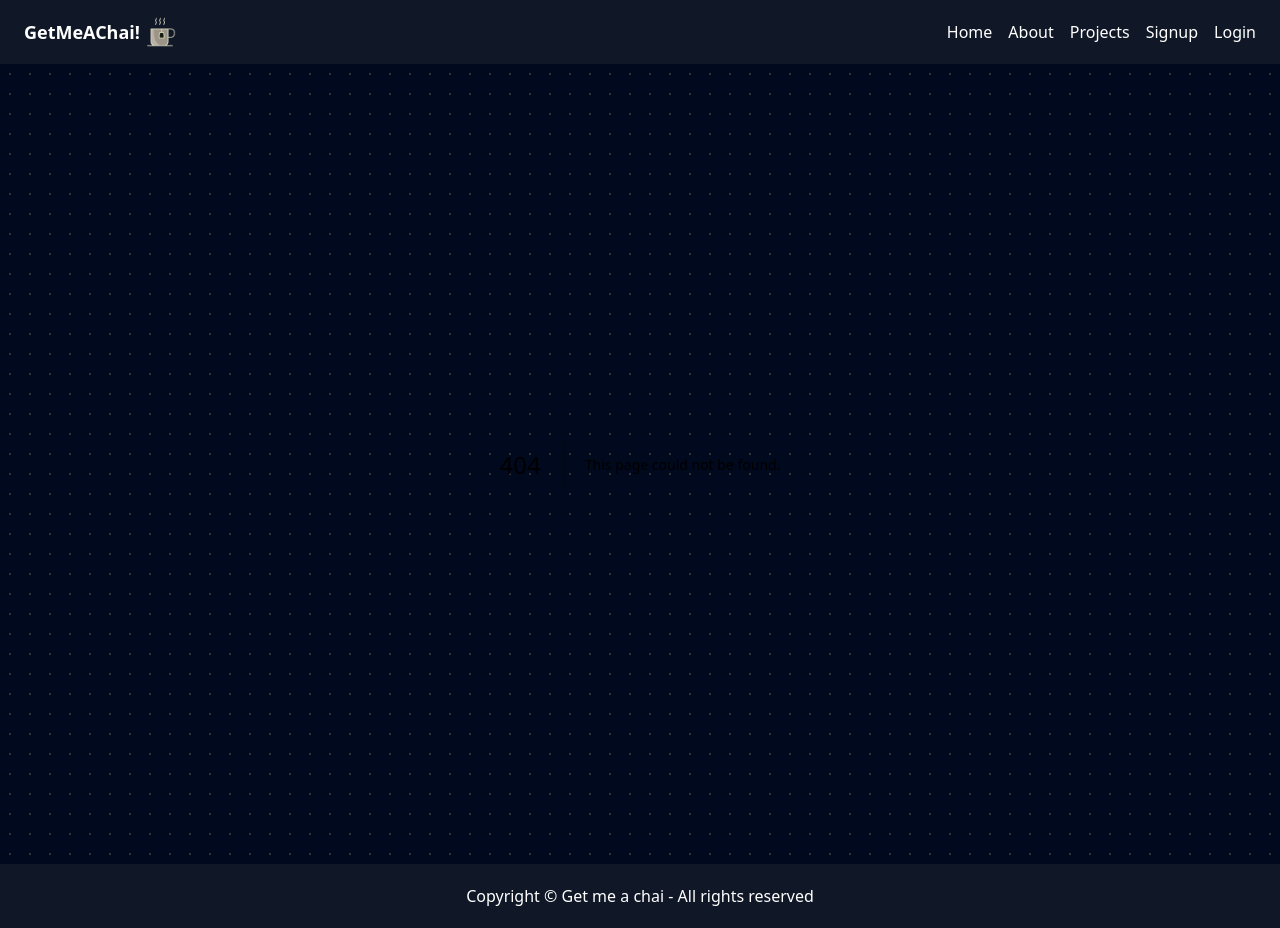
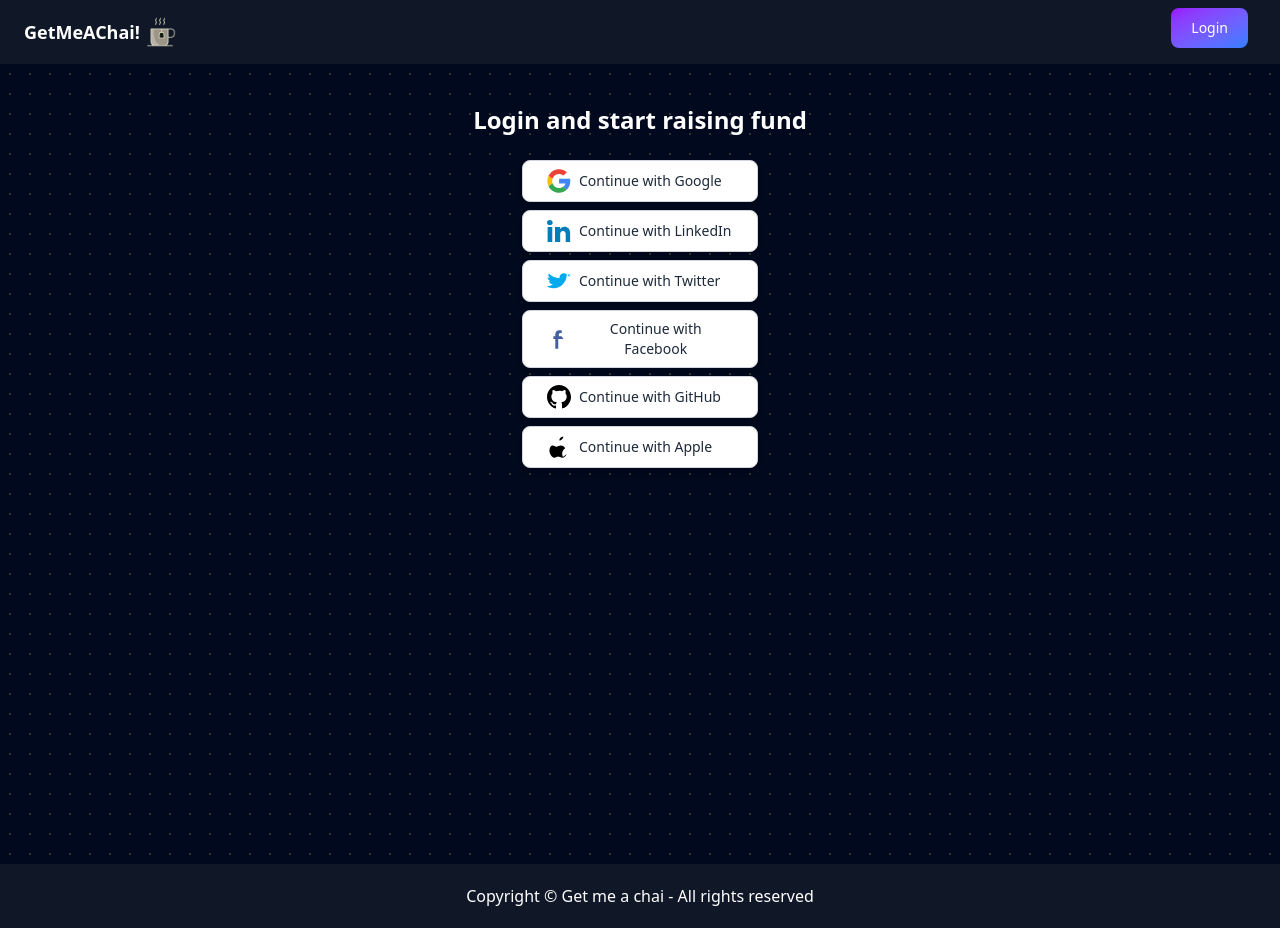
Before and after one commit to muhiu-din/GetMeAChai, a Next.js app in the folder getmeachai/: page /Login in a window 1280 px wide. Before the commit this address had no page. Built offline with nearby package versions, Linux system fonts and the light colour scheme; no server answers.

Commit message:
Authentication
Authentication functionality added in navbar and login page

```diff
--- /dev/null
+++ b/getmeachai/app/Dashboard/page.js
@@ -0,0 +1,9 @@
+import React from 'react'
+
+const Dashboard = () => {
+  return (
+    <div>Dashboard</div>
+  )
+}
+
+export default Dashboard
--- /dev/null
+++ b/getmeachai/app/Login/page.js
@@ -0,0 +1,76 @@
+"use client"
+import React from 'react'
+import { useSession, signIn, signOut } from "next-auth/react"
+
+const Login = () => {
+  return (
+    <div className='text-white r'>
+
+      <div className="flex flex-col items-center gap-2 min-h-screen p-10">
+       <h1 className='font-bold text-2xl container mx-auto text-center pb-4'>Login and start raising fund</h1>
+  {/* Google */}
+  <button
+    className="flex items-center w-59 bg-white border border-gray-300 rounded-lg shadow-md max-w-xs px-6 py-2 text-sm font-medium text-gray-800 hover:bg-gray-200 focus:outline-none focus:ring-2 focus:ring-offset-2 focus:ring-gray-500">
+    <svg className="h-6 w-6 mr-2" xmlns="http://www.w3.org/2000/svg" viewBox="-0.5 0 48 48">
+      <g fill="none">
+        <path fill="#FBBC05" d="M9.8,24c0-1.5,0.3-2.9,0.7-4.4L2.6,13.6C1.1,16.7,0.2,20.3,0.2,24s0.9,7.3,2.4,10.4l7.9-6.1C10.1,26.9,9.8,25.5,9.8,24Z" />
+        <path fill="#EB4335" d="M23.7,10.1c3.3,0,6.3,1.2,8.7,3.1L39.2,6.4C35,2.8,29.7,0.5,23.7,0.5C14.4,0.5,6.4,5.8,2.6,13.6l7.9,6.1C12.4,14.1,17.5,10.1,23.7,10.1Z" />
+        <path fill="#34A853" d="M23.7,37.9c-6.2,0-11.4-4-13.2-9.5l-7.9,6.1c3.8,7.8,11.9,13.1,21.1,13.1c5.7,0,11.2-2.1,15.3-6.4l-7.5-5.8C29.4,37.1,26.7,37.9,23.7,37.9Z" />
+        <path fill="#4285F4" d="M46.1,24c0-1.4-0.2-2.9-0.5-4.3H23.7v9.1h12.6c-0.6,2.9-2.3,5.2-4.8,6.9l7.5,5.8C43.3,37.6,46.1,31.6,46.1,24Z" />
+      </g>
+    </svg>
+    <span>Continue with Google</span>
+  </button>
+
+  {/* LinkedIn */}
+  <button
+    className="flex items-center w-59 bg-white border border-gray-300 rounded-lg shadow-md max-w-xs px-6 py-2 text-sm font-medium text-gray-800 hover:bg-gray-200 focus:outline-none focus:ring-2 focus:ring-offset-2 focus:ring-gray-500">
+    <svg className="h-6 w-6 mr-2" xmlns="http://www.w3.org/2000/svg" viewBox="0 -2 44 44">
+      <path fill="#007EBB" d="M707.2,274.4c-3.2,0-5.2-2.1-5.2-4.7s2.1-4.7,5.2-4.7c3.1,0,5.2,2.1,5.2,4.7S710.4,274.4,707.2,274.4z M703.1,277.8H711.7V305H703.1V277.8z M746,305h-9.7v-14c0-3.7-1.5-6.2-5.1-6.2c-2.5,0-4,1.7-4.7,3.3c-0.2,0.5-0.3,1.3-0.3,2v14.9h-9.6V277.8h9.6v3.9c1.2-1.9,3.2-4.6,7.9-4.6c5.8,0,10.3,3.8,10.3,11.9V305z" transform="translate(-702 -265)" />
+    </svg>
+    <span>Continue with LinkedIn</span>
+  </button>
+
+  {/* Twitter */}
+  <button
+    className="flex items-center w-59 bg-white border border-gray-300 rounded-lg shadow-md max-w-xs px-6 py-2 text-sm font-medium text-gray-800 hover:bg-gray-200 focus:outline-none focus:ring-2 focus:ring-offset-2 focus:ring-gray-500">
+    <svg className="h-6 w-6 mr-2" xmlns="http://www.w3.org/2000/svg" viewBox="0 -4 48 48">
+      <path fill="#00AAEC" d="M48,9.4c-1.8,0.8-3.6,1.3-5.5,1.5c2-1.2,3.6-3.1,4.3-5.3c-1.9,1.1-4,1.9-6.3,2.3c-1.8-2-4.3-3.2-7-3.2c-5.3,0-9.5,4.7-8.3,10C16,14.1,8.5,10.7,3.7,5.2C2,8.1,2.9,11.8,5.7,13.6c-1.6,0-3.1-0.5-4.3-1.3c0,3.9,2.7,7.2,6.3,8c-1.2,0.3-2.6,0.4-3.9,0.1c1.1,3.5,4.3,6,8.1,6c-3.1,2.4-7,3.9-11.3,3.9c-0.7,0-1.4,0-2.1-0.1c4.1,2.6,9,4.1,14.2,4.1c17.1,0,26.7-14.5,26.7-27c0-0.4,0-0.8,0-1.2C45,13.1,46.7,11.3,48,9.4Z" />
+    </svg>
+    <span>Continue with Twitter</span>
+  </button>
+
+  {/* Facebook */}
+  <button
+    className="flex items-center w-59 bg-white border border-gray-300 rounded-lg shadow-md max-w-xs px-6 py-2 text-sm font-medium text-gray-800 hover:bg-gray-200 focus:outline-none focus:ring-2 focus:ring-offset-2 focus:ring-gray-500">
+    <svg className="h-6 w-6 mr-2" viewBox="0 0 48 48" xmlns="http://www.w3.org/2000/svg">
+      <path fill="#4460A0" d="M26.7,24H23v20h-6V24h-4v-5.7h4v-3.5c0-5.6,3.3-8.8,8.4-8.8c2.4,0,4.8,0.4,4.8,0.4v5.2h-2.7c-2.6,0-3.3,1.6-3.3,3.2v3.5h5.6L34,24h-4.7z" />
+    </svg>
+    <span>Continue with Facebook</span>
+  </button>
+
+  {/* GitHub */}
+  <button onClick={() => signIn("github")}
+    className="flex items-center w-59 bg-white border border-gray-300 rounded-lg shadow-md max-w-xs px-6 py-2 text-sm font-medium text-gray-800 hover:bg-gray-200 focus:outline-none focus:ring-2 focus:ring-offset-2 focus:ring-gray-500">
+    <svg className="h-6 w-6 mr-2" viewBox="0 0 24 24" xmlns="http://www.w3.org/2000/svg" fill="#000">
+      <path d="M12 0C5.37 0 0 5.373 0 12c0 5.302 3.438 9.8 8.205 11.387.6.11.82-.258.82-.577v-2.255c-3.338.726-4.033-1.416-4.033-1.416-.546-1.386-1.333-1.754-1.333-1.754-1.09-.745.084-.729.084-.729 1.205.084 1.84 1.24 1.84 1.24 1.07 1.835 2.807 1.305 3.492.998.11-.775.418-1.305.762-1.605-2.665-.305-5.466-1.334-5.466-5.932 0-1.31.47-2.38 1.236-3.22-.123-.303-.535-1.524.117-3.176 0 0 1.008-.322 3.3 1.23a11.5 11.5 0 013.003-.403c1.018.005 2.043.138 3.003.403 2.29-1.552 3.297-1.23 3.297-1.23.653 1.653.241 2.874.118 3.176.77.84 1.235 1.91 1.235 3.22 0 4.61-2.804 5.625-5.475 5.922.43.372.814 1.1.814 2.222v3.293c0 .32.218.694.825.576C20.565 21.796 24 17.298 24 12c0-6.627-5.373-12-12-12z"/>
+    </svg>
+    <span>Continue with GitHub</span>
+  </button>
+
+  {/* Apple */}
+  <button
+    className="flex items-center w-59 bg-white border border-gray-300 rounded-lg shadow-md max-w-xs px-6 py-2 text-sm font-medium text-gray-800 hover:bg-gray-200 focus:outline-none focus:ring-2 focus:ring-offset-2 focus:ring-gray-500">
+    <svg className="h-6 w-6 mr-2" viewBox="0 0 24 24" xmlns="http://www.w3.org/2000/svg">
+      <path fill="#000" d="M16.365 1.43c0 1.14-.417 2.097-1.25 2.876-.835.78-1.758 1.21-2.77 1.21-.053-.974.308-1.867 1.08-2.67.773-.804 1.724-1.245 2.852-1.316.033.3.05.59.05.9zm3.37 17.477c-.414.957-.965 1.79-1.656 2.5-.84.86-1.74 1.29-2.697 1.29-.666 0-1.47-.194-2.41-.58-.94-.387-1.565-.58-1.875-.58-.36 0-.9.194-1.63.58-.73.387-1.36.58-1.89.58-.91 0-1.82-.43-2.74-1.29-.69-.71-1.24-1.543-1.66-2.5-.5-1.16-.75-2.303-.75-3.43 0-1.317.33-2.46.98-3.43.653-.97 1.506-1.46 2.56-1.46.506 0 1.183.194 2.03.58.85.387 1.4.58 1.66.58.2 0 .81-.213 1.83-.64.98-.387 1.81-.55 2.49-.49 1.84.147 3.24.996 4.2 2.55-.83.54-1.54 1.307-2.13 2.3-.59.99-.886 2.037-.886 3.14 0 1.127.252 2.27.76 3.43z" />
+    </svg>
+    <span>Continue with Apple</span>
+  </button>
+
+</div>
+
+    </div>
+  )
+}
+
+export default Login
--- /dev/null
+++ b/getmeachai/app/[username]/page.js
@@ -0,0 +1,9 @@
+import React from 'react'
+
+const username = ({params}) => {
+  return (
+    <div>{params.username}</div>
+  )
+}
+
+export default username
--- a/getmeachai/app/layout.js
+++ b/getmeachai/app/layout.js
@@ -2,6 +2,7 @@
 import "./globals.css";
 import Navbar from "@/components/Navbar.js";
 import Footer from "@/components/Footer.js";
+import SessionWrapper from "@/components/SessionWrapper.js";
 
 const geistSans = Geist({
   variable: "--font-geist-sans",
@@ -24,12 +25,14 @@
       <body
         className={`${geistSans.variable} ${geistMono.variable} antialiased`}
       >
+        <SessionWrapper>
         <Navbar/>
-      <div className="min-h-[76.7vh] z-[-2] bg-[#000000] bg-[radial-gradient(#ffffff33_1px,#00091d_1px)] bg-[size:20px_20px]">
+      <div className="min-h-[76.7vh] z-[-2] bg-[#000000] bg-[radial-gradient(#ffffff33_1px,#00091d_1px)] text-white bg-[size:20px_20px]">
 
           {children}
       </div>
         <Footer/>
+        </SessionWrapper>
       </body>
     </html>
   );
--- a/getmeachai/app/page.js
+++ b/getmeachai/app/page.js
@@ -15,7 +15,7 @@
     </div>
     <div className="h-1 bg-white mx-50 opacity-10"></div>
     <div className="text-white font-bold container mx-auto">
-      <h1 className="text-center my-8 text-lg">Your fans can buy you a chai</h1>
+      <h2 className="text-center my-8 text-lg">Your fans can buy you a chai</h2>
      <div className="flex justify-around">
        <div className="flex gap-2 flex-col items-center justify-center">
         <img className="w-20 bg-gray-500 rounded-full p-2" src="man.gif" alt="man" />
@@ -36,12 +36,12 @@
     </div>
     <div className="h-1 bg-white mx-50 opacity-10 my-12"></div>
     <div className="text-white font-bold flex flex-col items-center  container mx-auto">
-      <h1 className="text-center mb-8 text-lg">Your fans can buy you a chai</h1>
+      <h2 className="text-center mb-8 text-lg">Your fans can buy you a chai</h2>
     <iframe width="560" height="315" src="https://www.youtube.com/embed/p0HVLeePLxo?si=3JsTPFNxD6uoO09o&amp;start=12" title="YouTube video player" frameborder="0" allow="accelerometer; autoplay; clipboard-write; encrypted-media; gyroscope; picture-in-picture; web-share" referrerpolicy="strict-origin-when-cross-origin" allowfullscreen></iframe>
     </div>
     <div className="h-1 bg-white mx-50 opacity-10 my-12"></div>
     <div className="text-white font-bold container mx-auto">
-      <h1 className="text-center my-8 text-lg">Learn more about us</h1>
+      <h2 className="text-center my-8 text-lg">Learn more about us</h2>
      <div className="flex justify-around">
        <div className="flex gap-2 flex-col items-center justify-center">
         <img className="w-20 bg-gray-500 rounded-full p-2" src="man.gif" alt="man" />
--- a/getmeachai/components/Navbar.js
+++ b/getmeachai/components/Navbar.js
@@ -1,21 +1,43 @@
+"use client"
 import React from 'react'
+import Link from 'next/link'
+import { useSession, signIn, signOut } from "next-auth/react"
+const Navbar = () => {
+  const { data: session } = useSession()
+  //  if(session) {
+  //   return <>
+  //     Signed in as {session.user.email} <br/>
+  //     <button onClick={() => signOut()}>Sign out</button>
+  //   </>
+  // }
+  return (
 
-const Navbar = () => {
-  return (
     <nav className='px-6 flex flex-row justify-between items-center bg-gray-900 text-white h-16'>
+       <Link href={"/"}>
        <div className='flex flex-row items-center justify-center'>
          <span className='text-lg font-bold'>
             GetMeAChai!
         </span>
         <span><img className='w-10 invert' src="tea.gif" alt="chai" /></span>
-       </div>
-        <ul className='flex flex-row justify-between items-center gap-4'>
+       </div></Link>
+        {/* <ul className='flex flex-row justify-between items-center gap-4'>
         <li>Home</li>
         <li>About</li>
         <li>Projects</li>
         <li>Signup</li>
         <li>Login</li>
-        </ul>
+        </ul> */}
+      <div>
+         {!session && <Link href="/Login"><button className="text-white bg-gradient-to-br from-purple-600 to-blue-500 hover:bg-gradient-to-bl focus:ring-4 focus:outline-none focus:ring-blue-300 dark:focus:ring-blue-800 font-medium rounded-lg text-sm px-5 py-2.5 text-center me-2 mb-2">
+          Login
+        </button></Link>}
+        {session && <Link href="/Dashboard"><button className="text-white bg-gradient-to-br from-purple-600 to-blue-500 hover:bg-gradient-to-bl focus:ring-4 focus:outline-none focus:ring-blue-300 dark:focus:ring-blue-800 font-medium rounded-lg text-sm px-5 py-2.5 text-center me-2 mb-2">
+          Dashboard
+        </button></Link>}
+        {session && <button onClick={() => signOut()} className="text-white bg-gradient-to-br from-purple-600 to-blue-500 hover:bg-gradient-to-bl focus:ring-4 focus:outline-none focus:ring-blue-300 dark:focus:ring-blue-800 font-medium rounded-lg text-sm px-5 py-2.5 text-center me-2 mb-2">
+          Logout
+        </button>}
+      </div>
     </nav>
   )
 }
--- /dev/null
+++ b/getmeachai/components/SessionWrapper.js
@@ -0,0 +1,10 @@
+"use client"
+import { SessionProvider } from "next-auth/react"
+
+export default function SessionWrapper({children}) {
+  return (
+    <SessionProvider>
+      {children}
+    </SessionProvider>
+  )
+}
```
Also changed, not shown: getmeachai/app/api/auth/[...nextauth]/route.js (added, +34 -0 lines), getmeachai/package.json (+5 -4 lines), 1 other file (tests, documents, lock files or other folders).
